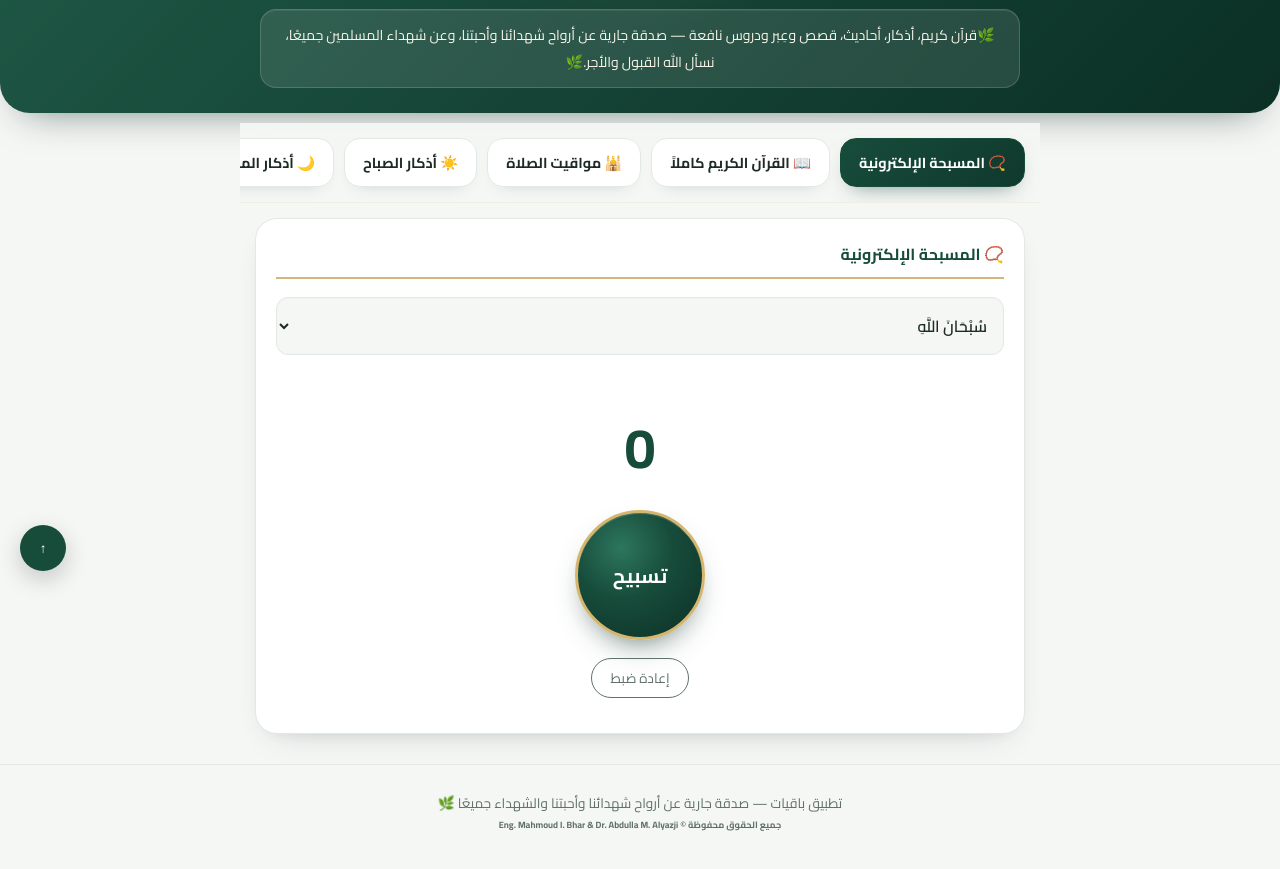
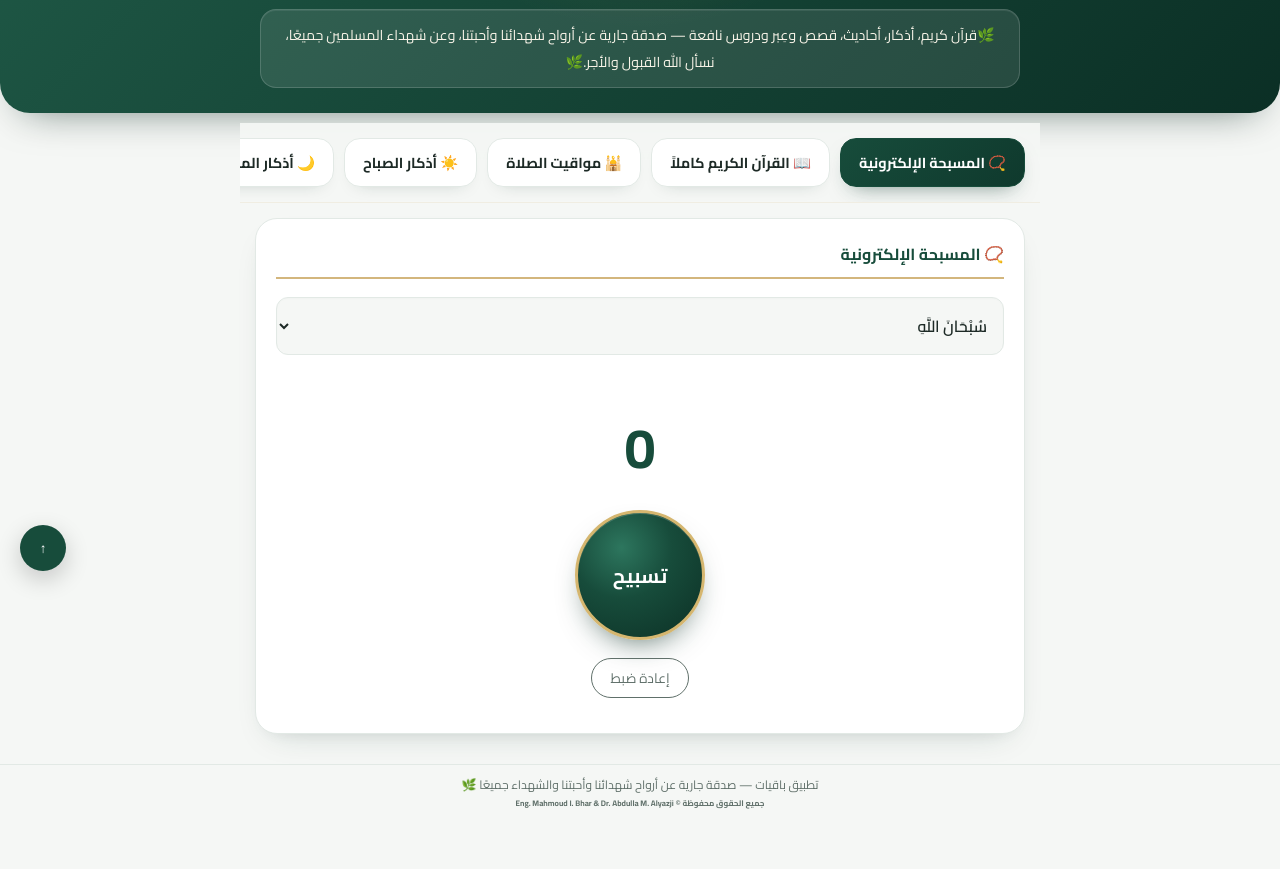
Before and after one commit to mahmoudbhar/baqiyat-app-, a plain HTML site: page index.html in a window 1280 px wide. Shown: the part 209-1078 px from the top of the page. Drawn offline with Linux system fonts and the light colour scheme; a web font is replaced by a local one.

Commit message:
Adjust footer padding and font size

```diff
--- a/index.html
+++ b/index.html
@@ -293,8 +293,8 @@
 
         footer {
             text-align: center;
-            padding: 25px 15px;
-            font-size: 0.85rem;
+            padding: 8px 2px;
+            font-size: 0.75rem;
             color: var(--text-secondary);
             border-top: 1px solid var(--border-color);
             margin-top: 30px;
```
